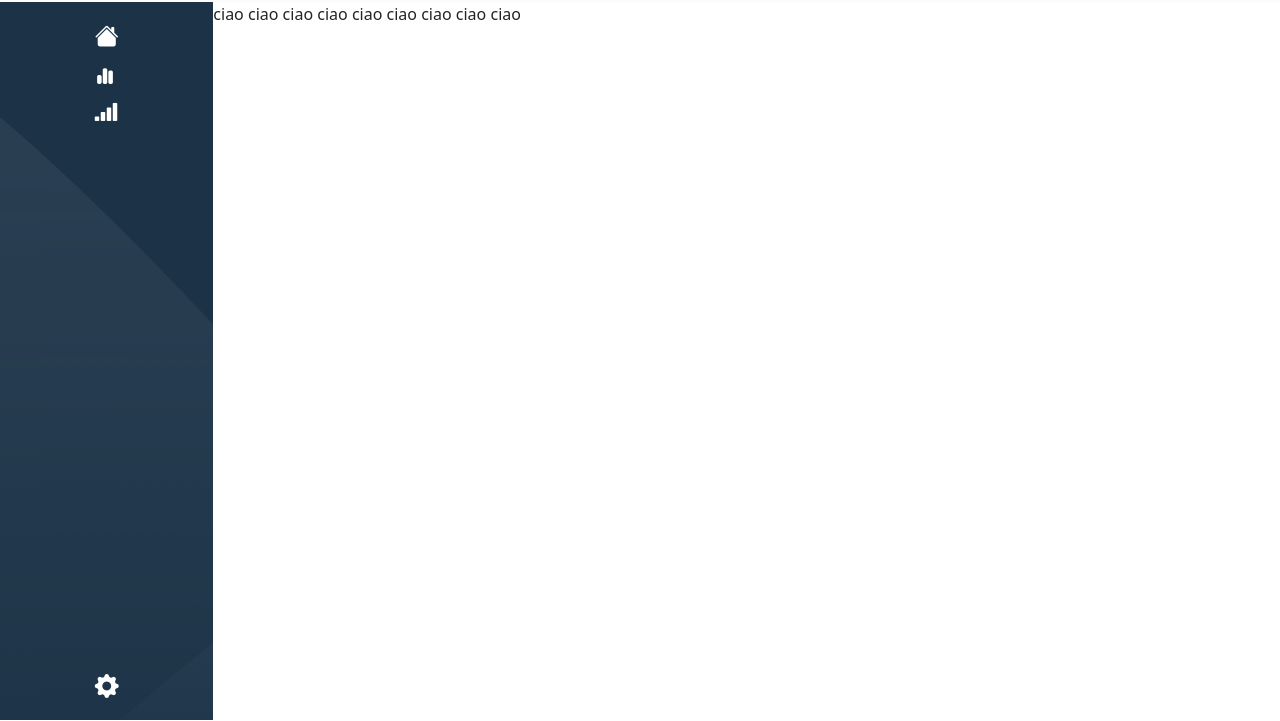
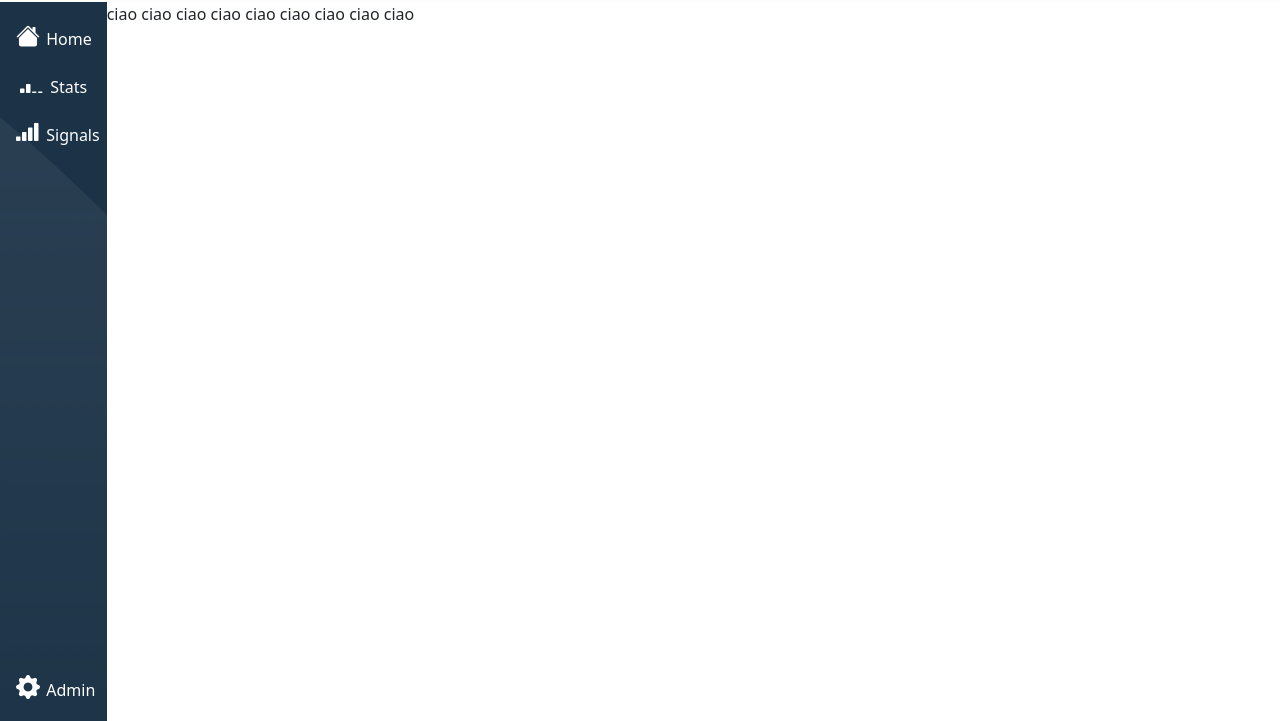
Before and after one commit to federicoverbicaro/html-css-bootstrap-dashboard, a plain HTML site: page index.html in a window 1280 px wide. Shown: the part 80-801 px from the top of the page. Drawn offline with nearby package versions, Linux system fonts and the light colour scheme.

Commit message:
feat:fine struttura esterna

```diff
--- a/assets/css/style.css
+++ b/assets/css/style.css
@@ -4,7 +4,7 @@
     border: 1px solid red !important;
 }
 .height{
-    height:calc(100vh - 82px);
+    height:calc(100vh - 81px);
 }
 
 .brg-blu-scuro{
@@ -19,3 +19,9 @@
 .white{
     color: white;
 }
+/* hover */
+.brg-hover:hover{
+    background-color: rgba(255, 255, 255, 0.5);
+    z-index: 1;
+
+}
--- a/index.html
+++ b/index.html
@@ -22,12 +22,20 @@
             <div class="container-fluid bg-white p-0">
 
                 <nav class="navbar p-0">
-                    <div class="col-2">
+                    <!-- logo xs -->
+                    <div class="col-2 d-xl-none">
                         <a class="navbar-brand" href="#">
                             <img src="./assets/img/mobile-logo.png" alt="" width="50" height="50">
                         </a>
                     </div>
-                    <div class="col-9 ">
+                    <!-- logo xl -->
+                    <div class="col-xl-2 d-none d-xl-block ps-2 ">
+                        <a class="navbar-brand" href="#">
+                            <img src="./assets/img/logo.svg" alt="" width="100" height="50">
+                        </a>
+                    </div>
+
+                    <div class="col-9">
                         <form class="d-flex " role="search">
                             <input class="bg-secondary-subtle  form-control me-2" type="search"
                                 placeholder="&#128269; Prova a cercare: Lezione di Laravel" aria-label="Search">
@@ -71,31 +79,61 @@
 
     <main class="d-flex">
         <!-- side bar -->
-        <div class="col-2">
+        <div class="col-2 col-xl-1">
 
             <div class="d-flex flex-column p-0 height brg-blu-scuro brg-img position-sticky">
 
-                <div class="col d-flex flex-column align-self-center pt-3 row-gap-2">
-                    <span>
-                        <i class="bi bi-house-fill white  fs-4"></i>
+                <div class="col d-flex flex-column align-self-center pt-3 row-gap-2 d-xl-flex flex-xl-column align-self-xl-start ps-xl-3">
+
+                    <!-- home -->
+                    <span class="brg-hover">
+                        <a class="text-decoration-none" href="#">
+                            <i class="bi bi-house-fill white  fs-4">
+                                <span class="fs-6 fst-normal d-none d-xl-inline-block">
+                                    Home
+                                </span>
+                            </i>
+
+                        </a>
 
                     </span>
-                    <span>
-                        <svg xmlns="http://www.w3.org/2000/svg" height="18" width="20"
-                            viewBox="0 0 448 512"><!--!Font Awesome Free 6.5.1 by @fontawesome - https://fontawesome.com License - https://fontawesome.com/license/free Copyright 2023 Fonticons, Inc.-->
-                            <path
-                                d="M160 80c0-26.5 21.5-48 48-48h32c26.5 0 48 21.5 48 48V432c0 26.5-21.5 48-48 48H208c-26.5 0-48-21.5-48-48V80zM0 272c0-26.5 21.5-48 48-48H80c26.5 0 48 21.5 48 48V432c0 26.5-21.5 48-48 48H48c-26.5 0-48-21.5-48-48V272zM368 96h32c26.5 0 48 21.5 48 48V432c0 26.5-21.5 48-48 48H368c-26.5 0-48-21.5-48-48V144c0-26.5 21.5-48 48-48z"
-                                fill="white"/>
-                        </svg>
+
+                    <!-- stats -->
+                    <span class="brg-hover p-1">
+                        <a class="text-decoration-none" href="#">
+
+                            <i class="bi bi-reception-2  fs-4 white ">
+
+                                <span class="fs-6 fst-normal d-none d-xl-inline-block">
+                                    Stats
+                                </span>
+                            </i>
+                        </a>
                     </span>
-                    <span>
-                        <i class="bi bi-reception-4 white fs-4"></i>
+
+                    <!-- signals -->
+                    <span class="brg-hover">
+                        <a class="text-decoration-none" href="#">
+                            <i class="bi bi-reception-4 white fs-4">
+                                <span class="fs-6 fst-normal d-none d-xl-inline-block">
+                                    Signals
+                                </span>
+                            </i>
+                        </a>
                     </span>
                 </div>
 
-                <div class="col d-flex align-self-center flex-column justify-content-end pb-3">
-                    <span class="">
-                        <i class="bi bi-gear-fill white fs-4"></i>
+                <!-- admin -->
+                <div class="col d-flex align-self-center flex-column justify-content-end pb-3 d-xl-flex flex-xl-column align-self-xl-start ps-xl-3">
+                    <span class="brg-hover">
+                        <a class="text-decoration-none" href="#">
+                            <i class="bi bi-gear-fill white fs-4">
+                                <span class="fs-6 fst-normal d-none d-xl-inline-block">
+                                    Admin
+                                </span>
+                            </i>
+
+                        </a>
                     </span>
 
                 </div>
```
